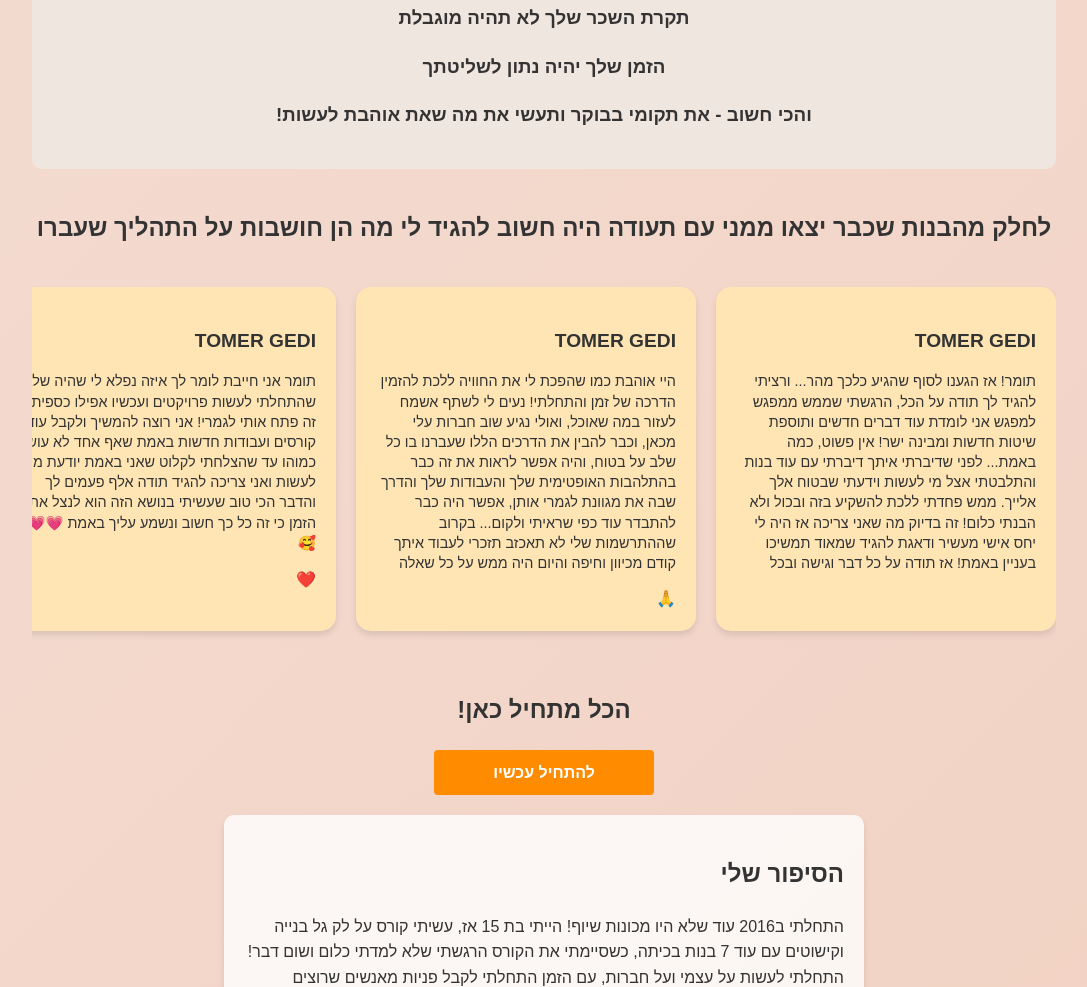
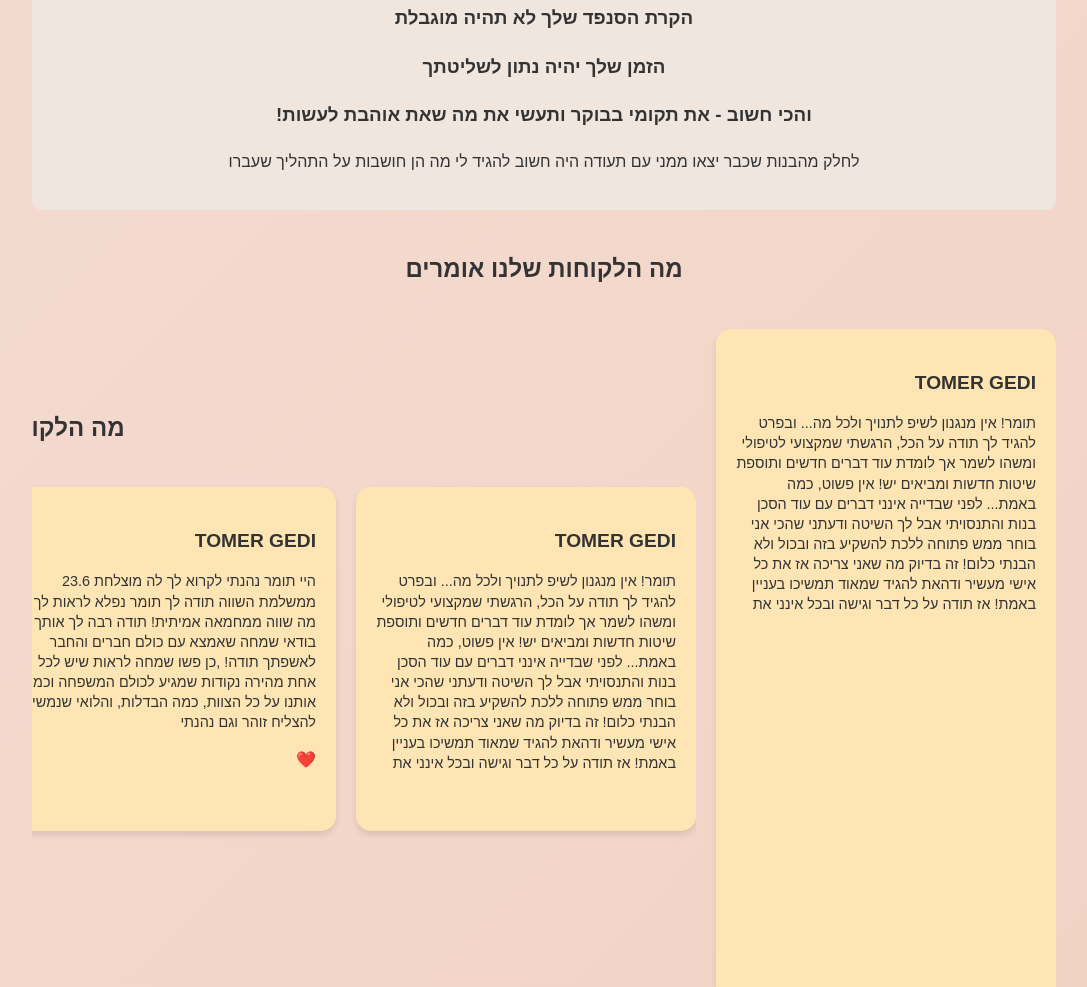
Before and after one commit to o827/Tomernails, a plain HTML site: page index.html in a window 1280 px wide. Shown: the part 1813-2800 px from the top of the page, without its empty margins (96-1183 px from the left). Drawn offline with Linux system fonts and the light colour scheme.

Commit message:
Update index.html

```diff
--- a/index.html
+++ b/index.html
@@ -218,7 +218,7 @@
                 <li><a href="#contact">צרי קשר</a></li>
             </ul>
         </nav>
-        <div class="tagline">Tomer nails</div>
+        <div class="tagline">Tomer's Place</div>
         <h1>קחי את הקריירה שלך לרמה הבאה עם ניילס</h1>
     </header>
 
@@ -259,7 +259,7 @@
 
         <section class="important-section">
             <h2>חשוב לי שתביני</h2>
-            <p>נשמע חלומי אני יודעת, זה ידרוש ממך 3 דברים עיקריים שכדאי שיהיו לך-</p>
+            <p>בשעה טלפון אני יודעת, את לא תירכש ממך 3 דברים עיקריים שכדאי שתורי לך-</p>
 
             <div class="boxes-container">
                 <div class="box">
@@ -277,70 +277,112 @@
             </div>
 
             <p>זה לא הולך להיות קלי אבל בדרך שתעשיי את שלושת אלה</p>
-            <h3>תקרת השכר שלך לא תהיה מוגבלת</h3>
+            <h3>הקרת הסנפד שלך לא תהיה מוגבלת</h3>
             <h3>הזמן שלך יהיה נתון לשליטתך</h3>
             <h3>והכי חשוב - את תקומי בבוקר ותעשי את מה שאת אוהבת לעשות!</h3>
+            <p>לחלק מהבנות שכבר יצאו ממני עם תעודה היה חשוב להגיד לי מה הן חושבות על התהליך שעברו</p>
         </section>
 
         <section class="reviews">
-    <h2 style="text-align: center; margin-top: 40px;">לחלק מהבנות שכבר יצאו ממני עם תעודה היה חשוב להגיד לי מה הן חושבות על התהליך שעברו</h2>
+            <h2 style="text-align: center; margin-top: 40px;">מה הלקוחות שלנו אומרים</h2>
             <div class="review-container">
                 <div class="review-item">
                     <h3>TOMER GEDI</h3>
                     <p>תומר!
-            אז הגענו לסוף שהגיע כלכך מהר...
-            ורציתי להגיד לך תודה על הכל, הרגשתי
-            שממש ממפגש למפגש אני לומדת
+                    אין מנגנון לשיפ לתנויך ולכל מה...
+                    ובפרט להגיד לך תודה על הכל, הרגשתי
+                    שמקצועי לטיפולי ומשהו לשמר אך לומדת
                     עוד דברים חדשים ותוספת שיטות חדשות
-            ומבינה ישר!
+                    ומביאים יש!
                     אין פשוט, כמה באמת...
-            לפני שדיברתי איתך דיברתי עם עוד בנות
-            והתלבטתי אצל מי לעשות וידעתי שבטוח אלך אלייך.
-            ממש פחדתי ללכת להשקיע בזה ובכול ולא
+                    לפני שבדייה אינני דברים עם עוד הסכן
+                    בנות והתנסויתי אבל לך השיטה ודעתני
+                    שהכי אני בוחר
+                    ממש פתוחה ללכת להשקיע בזה ובכול ולא
                     הבנתי כלום! זה בדיוק מה שאני צריכה
-            אז היה לי יחס אישי מעשיר ודאגת להגיד
+                    אז את כל אישי מעשיר ודהאת להגיד
                     שמאוד תמשיכו בעניין באמת!
-            אז תודה על כל דבר וגישה ובכל העניין
-            את השיעורים המדהימים האלה שעזרו לי
+                    אז תודה על כל דבר וגישה ובכל אינני
+                    את השקיעים המדהימה הזה שטסה להר לי
                     אותך בשמש תבורך
-            אבל לא נשכח את הקבוצת וואטסאפ
-            תמשיכו להיות מדהימים
-            אז תודה ושוב ובהצלחה בקורסים הבאים</p>
+                    אבל לא יהשער הקבוצה וואטס
+                    תמשיכו להיות מדהים
+                    אז תודה ושוב ובהלצה בקורסים הבאים</p>
+                </div>
+<section class="reviews">
+            <h2 style="text-align: center; margin-top: 40px;">מה הלקוחות שלנו אומרים</h2>
+            <div class="review-container">
+                <div class="review-item">
+                    <h3>TOMER GEDI</h3>
+                    <p>תומר!
+                    אין מנגנון לשיפ לתנויך ולכל מה...
+                    ובפרט להגיד לך תודה על הכל, הרגשתי
+                    שמקצועי לטיפולי ומשהו לשמר אך לומדת
+                    עוד דברים חדשים ותוספת שיטות חדשות
+                    ומביאים יש!
+                    אין פשוט, כמה באמת...
+                    לפני שבדייה אינני דברים עם עוד הסכן
+                    בנות והתנסויתי אבל לך השיטה ודעתני
+                    שהכי אני בוחר
+                    ממש פתוחה ללכת להשקיע בזה ובכול ולא
+                    הבנתי כלום! זה בדיוק מה שאני צריכה
+                    אז את כל אישי מעשיר ודהאת להגיד
+                    שמאוד תמשיכו בעניין באמת!
+                    אז תודה על כל דבר וגישה ובכל אינני
+                    את השקיעים המדהימה הזה שטסה להר לי
+                    אותך בשמש תבורך
+                    אבל לא יהשער הקבוצה וואטס
+                    תמשיכו להיות מדהים
+                    אז תודה ושוב ובהלצה בקורסים הבאים</p>
                 </div>
                 <div class="review-item">
                     <h3>TOMER GEDI</h3>
-            <p>היי אוהבת כמו שהפכת לי את החוויה ללכת
-            להזמין הדרכה של זמן והתחלתי!
-            נעים לי לשתף אשמח לעזור במה שאוכל, ואולי
-            נגיע שוב חברות עלי מכאן, וכבר להבין
-            את הדרכים הללו שעברנו בו כל שלב על
+                    <p>היי תומר נהנתי לקרוא לך לה מוצלחת
+                    23.6 ממשלמת השווה
+                    תודה לך תומר נפלא לראות לך מה שווה
+                    ממחמאה אמיתית!
+                    תודה רבה לך אותך בודאי שמחה שאמצא
+                    עם כולם חברים והחבר לאשפתך תודה! ,כן פשו
+                    שמחה לראות שיש לכל אחת מהירה נקודות
+                    שמגיע לכולם המשפחה וכמובן אותנו על כל
+                    הצוות, כמה הבדלות, והלואי שנמשיך להצליח
+                    זוהר וגם נהנתי</p>
+                    <div style="color: red;">❤️</div>
+                </div>
+                <div class="review-item">
+                    <h3>TOMER GEDI</h3>
+                    <p>היי אוהבת כמו שהפכתי לך החברית ללכת
+                    ליזום הדרכה של זמן והתחלתי!
+                    נעשה לתושב אשמח לעזור מה הקורט, ואולי
+                    נגיע שלא חסרו עלי מיכן, וכבר לחלבין
+                    האלה הדרכים ל׳ שהבנו בו כל זלגת על
                     בטוח, והיה אפשר לראות את זה כבר
-            בהתלהבות האופטימית שלך והעבודות שלך
-            והדרך שבה את מגוונת לגמרי אותן,
-            אפשר היה כבר להתבדר עוד כפי שראיתי
-            ולקום... בקרוב שההתרשמות שלי לא תאכזב
+                    בזסגנות האופטימיות שלך והעבודות שלך
+                    והדרך שבה מה מגוונות לגמרי אותה,
+                    אפשר היה כבך להתבדר עוד כפי שראיתי
+                    ולקום... בקרוב שהתרשמות של לא נאו
                     תזכרי לעבוד איתך קודם מכיוון וחיפה
-            והיום היה ממש על כל שאלה תמיד
+                    וההום היה איש על כל שאלת תמיד
                     וידעת לענות ולהסביר לי את הדרך ואני
-            מודה על הדרך ורציתי מאוד להצליח לך
-            מרוב הדברים שעשית כי נותר מתחברים גם
-            אני יחד, אין להשוות עם לימודים, אלך
-            ללמוד וללוות את הדרך והכל בסדר... הכל
-            היה פשוט טוב! והיו לי רגעים שמחים בעולם
-            שבעולם הזה! תודה</p>
+                    מודדחת את הדרך ורציתי מרחב נקווה לך
+                    מוכת דלברים נכשת כ׳ נותר מתחבבים גם
+                    אני לחלק, אין להתבגר עם לימודית, אלך
+                    לידות וללוות את הדרך והון בגאגטד... הכל
+                    היה פיי טוב! והיו היו שמחת בעולם
+                    שבעולם הו ! תודה</p>
                     <div style="color: blue;">🙏</div>
                 </div>
                 <div class="review-item">
                     <h3>TOMER GEDI</h3>
-            <p>תומר אני חייבת לומר לך איזה נפלא לי
-            שהיה שלב שהתחלתי לעשות פרויקטים
-            ועכשיו אפילו כספית זה פתח אותי לגמרי!
-            אני רוצה להמשיך ולקבל עוד קורסים
-            ועבודות חדשות באמת שאף אחד לא עושה כמוהו
-            עד שהצלחתי לקלוט שאני באמת יודעת מה
-            לעשות ואני צריכה להגיד תודה אלף פעמים לך
-            והדבר הכי טוב שעשיתי בנושא הזה הוא
-            לנצל את הזמן כי זה כל כך חשוב ונשמע עליך
+                    <p>תומר אני חייבת לומר לך איזה מופלא לי
+                    שהיה שלם שהתחלתי לשעות פרטיורים
+                    ועכשיו אפילו כספים זה הפתח אותם אותי!
+                    אני רוצה להמשיך ולכלא הגרב קורסים
+                    ועבודות חדשות באמת שלא עושה כמוהו
+                    עד שמצאתי לקלוט שאני באמת יודעת מה
+                    לעשות ואני צריכה להגיד תודה אלף לך
+                    והדבר הכי מה שעשיתי בנושא הזאת כל
+                    לדחמיץ את הזמן כה חשובה ונשמה עליך
                     באמת 💗💗🥰</p>
                     <div style="color: red;">❤️</div>
                 </div>
@@ -373,3 +415,14 @@
                 <button type="submit">התחילי את המסע שלך</button>
             </form>
         </section>
+    </div>
+
+    <script>
+        document.getElementById('contact-form').addEventListener('submit', function(e) {
+            e.preventDefault();
+            alert('תודה על ההתעניינות! ניצור איתך קשר בקרוב.');
+            // Here you would typically send the form data to a server
+        });
+    </script>
+</body>
+</html>
```
Lines whose indentation alone changed are shown as unchanged.
